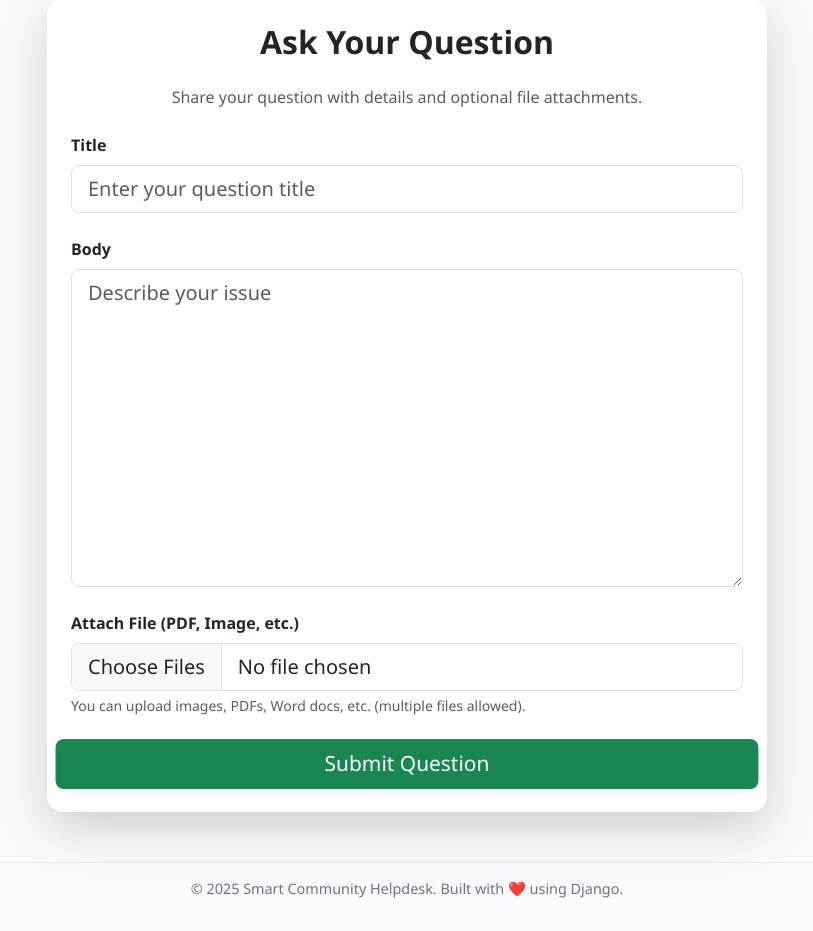
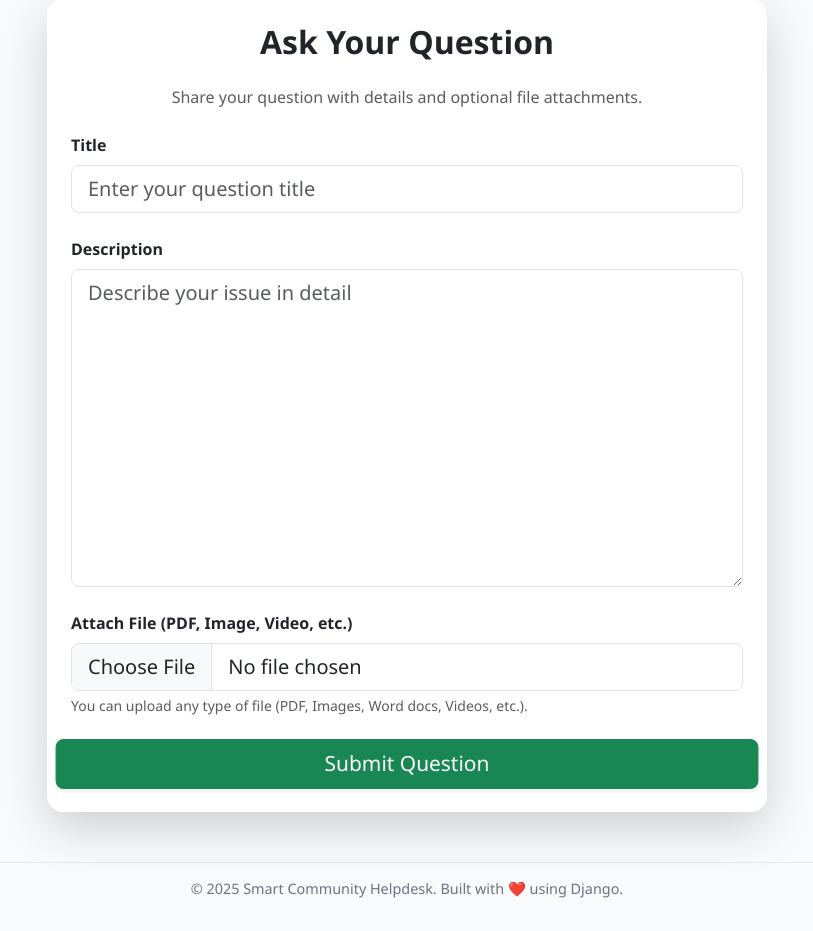
Before and after one commit to max-ashwin09/helpdesk_webapp, a Django app: page /ask/ in a window 1280 px wide. Shown: the part 111-1042 px from the top of the page, without its empty margins (233-1046 px from the left). Run offline with Django 5.2, Linux system fonts and the light colour scheme; the visitor is signed in with stand-in values (Sample User, id 1); some libraries are stand-ins or nearby versions.

Commit message:
changes in file upload

```diff
--- a/main/forms.py
+++ b/main/forms.py
@@ -14,14 +14,27 @@ class OTPForm(forms.Form):
 
 # ❓ Ask a Question Form
 class QuestionForm(forms.ModelForm):
+    file = forms.FileField(
+        required=False,   # file optional kar diya
+        widget=forms.ClearableFileInput(attrs={
+            'class': 'form-control',
+        })
+    )
+
     class Meta:
         model = Question
-        fields = ['title', 'body', 'tags', 'file']
+        fields = ['title', 'description', 'file']  # sirf ye chahiye
         widgets = {
-            'title': forms.TextInput(attrs={'class': 'form-control', 'placeholder': 'Enter your question title'}),
-            'body': forms.Textarea(attrs={'class': 'form-control', 'placeholder': 'Describe your issue'}),
-            'tags': forms.TextInput(attrs={'class': 'form-control', 'placeholder': 'Tags like Python, Django'}),
+            'title': forms.TextInput(attrs={
+                'class': 'form-control',
+                'placeholder': 'Enter your question title'
+            }),
+            'description': forms.Textarea(attrs={
+                'class': 'form-control',
+                'placeholder': 'Describe your issue in detail'
+            }),
         }
+
 
 #  Comment Form
 class CommentForm(forms.ModelForm):
--- a/main/templates/ask_question.html
+++ b/main/templates/ask_question.html
@@ -22,9 +22,9 @@
                 <form method="post" enctype="multipart/form-data" novalidate>
                     {% csrf_token %}
 
-                    <!-- Loop through fields except file and tags -->
+                    <!-- ✅ Loop through fields except file, tags and body -->
                     {% for field in form %}
-                        {% if field.name != 'file' and field.name != 'tags' %}
+                        {% if field.name != 'file' and field.name != 'tags' and field.name != 'body' %}
                             <div class="mb-4">
                                 <label for="{{ field.id_for_label }}" class="form-label fw-semibold">
                                     {{ field.label }}
@@ -49,11 +49,11 @@
                     <!-- File Upload -->
                     <div class="mb-4">
                         <label for="file" class="form-label fw-semibold">
-                            Attach File (PDF, Image, etc.)
+                            Attach File (PDF, Image, Video, etc.)
                         </label>
-                        <input type="file" name="file" id="file" class="form-control form-control-lg rounded-3" multiple>
+                        <input type="file" name="file" id="file" class="form-control form-control-lg rounded-3">
                         <div class="form-text text-muted">
-                            You can upload images, PDFs, Word docs, etc. (multiple files allowed).
+                            You can upload any type of file (PDF, Images, Word docs, Videos, etc.).
                         </div>
 
                         <!-- Preview Area -->
@@ -77,19 +77,17 @@
 <script>
     document.getElementById('file').addEventListener('change', function(event) {
         const preview = document.getElementById('filePreview');
-        preview.innerHTML = ''; // Clear previous previews
-        const files = event.target.files;
+        preview.innerHTML = '';
+        const file = event.target.files[0];
 
-        if (files.length === 0) {
-            preview.innerHTML = '<p class="text-muted">No files selected.</p>';
+        if (!file) {
+            preview.innerHTML = '<p class="text-muted">No file selected.</p>';
             return;
         }
 
-        Array.from(files).forEach(file => {
         const fileDiv = document.createElement('div');
         fileDiv.classList.add('d-flex', 'align-items-center', 'mb-2', 'p-2', 'border', 'rounded');
 
-            // File icon / preview
         if (file.type.startsWith('image/')) {
             const img = document.createElement('img');
             img.src = URL.createObjectURL(file);
@@ -104,13 +102,11 @@
             fileDiv.appendChild(icon);
         }
 
-            // File name + size
         const info = document.createElement('div');
         info.innerHTML = `<strong>${file.name}</strong><br><small class="text-muted">${(file.size / 1024).toFixed(1)} KB</small>`;
         fileDiv.appendChild(info);
 
         preview.appendChild(fileDiv);
     });
-    });
 </script>
 {% endblock %}
--- a/main/views.py
+++ b/main/views.py
@@ -5,20 +5,21 @@ from django.contrib import messages
 from django.core.mail import send_mail
 from django.utils import timezone
 from django.db.models import Q
-from django.http import HttpResponseForbidden
+from django.http import HttpResponseForbidden, JsonResponse
+from django.views.decorators.http import require_http_methods
 import random
 
-from .models import OTP, CustomUser, Question, Comment, QuestionFile
-from .forms import SignupForm, OTPForm, QuestionForm, CommentForm
+from .models import OTP, CustomUser, Question, Comment, Profile
+from .forms import SignupForm, OTPForm, QuestionForm, CommentForm, ProfileUpdateForm
 
 
-# Home Page - Show recent questions
+# Home Page
 def home(request):
     questions = Question.objects.order_by('-created_at')[:10]
     return render(request, 'home.html', {'questions': questions})
 
 
-# Signup View (Manual, not using SignupForm)
+# Signup View
 def signup_view(request):
     if request.method == 'POST':
         username = request.POST.get('username')
@@ -62,7 +63,7 @@ def signup_view(request):
     return render(request, 'signup.html')
 
 
-# OTP Verification View
+# OTP Verification
 def verify_otp(request):
     user_id = request.session.get('user_id')
     if not user_id:
@@ -73,7 +74,7 @@ def verify_otp(request):
 
     if request.method == 'POST':
         entered_otp = request.POST.get('otp')
-        if otp_instance.code == entered_otp and not otp_instance.is_expired():
+        if otp_instance and otp_instance.code == entered_otp and not otp_instance.is_expired():
             user.is_active = True
             user.save()
             login(request, user)
@@ -107,7 +108,7 @@ def resend_otp(request):
     return redirect('verify_otp')
 
 
-# Login View
+# Login
 def login_view(request):
     if request.method == 'POST':
         uname = request.POST['username']
@@ -122,21 +123,21 @@ def login_view(request):
     return render(request, 'login.html')
 
 
-# Logout View
+# Logout
 def logout_view(request):
     logout(request)
     return redirect('home')
 
 
-# Ask a Question (Login Required)
+# Ask Question
 @login_required
 def ask_question(request):
     if request.method == 'POST':
         form = QuestionForm(request.POST, request.FILES)
         if form.is_valid():
             question = form.save(commit=False)
-            question.user = request.user  # old model field
-            question.author = request.user  # new model field
+            question.user = request.user
+            question.author = request.user
             question.save()
             return redirect('home')
     else:
@@ -144,10 +145,11 @@ def ask_question(request):
     return render(request, 'ask_question.html', {'form': form})
 
 
-# View a single question with comments
+# View Question + Comments
 def view_question(request, id):
     question = get_object_or_404(Question, id=id)
     comments = Comment.objects.filter(question=question).order_by('-created_at')
+
     if request.method == 'POST':
         if request.user.is_authenticated:
             form = CommentForm(request.POST, request.FILES)
@@ -161,6 +163,7 @@ def view_question(request, id):
             return redirect('login')
     else:
         form = CommentForm()
+
     return render(request, 'view_question.html', {
         'question': question,
         'comments': comments,
@@ -179,7 +182,7 @@ def search_questions(request):
     return render(request, 'search_results.html', {'results': results, 'query': query})
 
 
-# Question Delete View me security logic
+# Delete Question File
 @login_required
 def delete_question_file(request, id):
     file = get_object_or_404(QuestionFile, id=id)
@@ -187,6 +190,7 @@ def delete_question_file(request, id):
         if file.file:
             file.file.delete(save=False)
         file.delete()
+        messages.success(request, "File deleted successfully!")
         return redirect('home')
     else:
         return HttpResponseForbidden("You are not allowed to delete this file.")
@@ -202,10 +206,10 @@ def delete_question(request, pk):
         return redirect('home')
     else:
         messages.error(request, "You don't have permission to delete this post.")
-        return redirect('view_question', pk=pk)
+        return redirect('view_question', id=pk)
 
 
-# Delete User (Admin Only)
+# Delete User (Admin only)
 @user_passes_test(lambda u: u.is_superuser)
 def delete_user(request, user_id):
     from django.contrib.auth.models import User
@@ -215,12 +219,11 @@ def delete_user(request, user_id):
     return redirect('home')
 
 
-#  Edit question function
+# Edit Question
 @login_required
 def edit_question(request, pk):
     question = get_object_or_404(Question, pk=pk)
 
-    # Permission check
     if request.user != question.user and not request.user.is_superuser:
         messages.error(request, "You don't have permission to edit this post.")
         return redirect('view_question', id=question.pk)
@@ -229,11 +232,10 @@ def edit_question(request, pk):
         question.title = request.POST.get('title')
         question.body = request.POST.get('description')
 
-        # File replace logic
         if 'file' in request.FILES and request.FILES['file']:
             if question.file:
-                question.file.delete(save=False)  # delete old file
-            question.file = request.FILES['file']  # set new file
+                question.file.delete(save=False)
+            question.file = request.FILES['file']
 
         question.save()
         messages.success(request, "Post updated successfully!")
@@ -242,35 +244,13 @@ def edit_question(request, pk):
     return render(request, 'edit_question.html', {'question': question})
 
 
-
-
-
 # Edit Comment
 @login_required
-# def edit_comment(request, comment_id):
-#     comment = get_object_or_404(Comment, id=comment_id)
-
-#     # Only author or superuser can edit
-#     if request.user != comment.author and not request.user.is_superuser:
-#         return redirect('question_detail', pk=comment.question.id)
-
-#     if request.method == "POST":
-#         form = CommentForm(request.POST, request.FILES, instance=comment)
-#         if form.is_valid():
-#             form.save()
-#             return redirect('question_detail', pk=comment.question.id)
-#     else:
-#         form = CommentForm(instance=comment)
-
-#     return render(request, 'edit_comment.html', {'form': form})
-
-
 def edit_comment(request, comment_id):
     comment = get_object_or_404(Comment, id=comment_id)
 
-    # sirf apna comment ya superuser edit kar sake
     if request.user != comment.author and not request.user.is_superuser:
-        return redirect('view_question', question_id=comment.question.id)
+        return redirect('view_question', id=comment.question.id)
 
     if request.method == "POST":
         form = CommentForm(request.POST, request.FILES, instance=comment)
@@ -288,27 +268,18 @@ def edit_comment(request, comment_id):
 def delete_comment(request, comment_id):
     comment = get_object_or_404(Comment, id=comment_id)
 
-    # Only author or superuser can delete
     if request.user != comment.author and not request.user.is_superuser:
-        return redirect('question_detail', pk=comment.question.id)
+        return redirect('view_question', id=comment.question.id)
 
     question_id = comment.question.id
     comment.delete()
-    return redirect('question_detail', pk=question_id)
+    messages.success(request, "Comment deleted successfully!")
+    return redirect('view_question', id=question_id)
 
 
-
-
-# Profile FUnction
-
-
-from .models import Profile
-from django.contrib import messages
-from django.contrib.auth.decorators import login_required
-from .forms import ProfileUpdateForm
+# Profile
 @login_required
 def profile(request):
-    # Profile object create karo agar exist nahi karta
     profile, created = Profile.objects.get_or_create(user=request.user)
 
     if request.method == 'POST':
@@ -326,7 +297,7 @@ def profile(request):
     })
 
 
-# Remove Profile Picture
+# Remove Profile Pic
 @login_required
 def remove_profile_pic(request):
     if request.method == "POST":
@@ -337,33 +308,18 @@ def remove_profile_pic(request):
     return redirect("profile")
 
 
-
-
-
 # AI Suggestion View
-# main/views.py
-from django.http import JsonResponse
-from django.views.decorators.http import require_http_methods
-from django.shortcuts import get_object_or_404
-from .models import Question  # apne model ka sahi naam use karein
-
 @require_http_methods(["GET", "POST"])
 def ai_suggest(request, question_id):
-    """
-    Always returns JsonResponse.
-    Never falls through without return.
-    """
     try:
         question = get_object_or_404(Question, pk=question_id)
 
-        # Input text: POST 'text' > GET 'text' > question ka title/body
         text = (
             request.POST.get("text")
             or request.GET.get("text")
             or f"{getattr(question, 'title', '')}\n{getattr(question, 'body', '')}"
         ).strip()
 
-        # Dummy suggestion (yaha apna AI/LLM/logic call karo)
         suggestions = generate_suggestions(text)
 
         return JsonResponse(
@@ -375,36 +331,14 @@ def ai_suggest(request, question_id):
             },
             status=200,
         )
-
     except Exception as e:
-        # IMPORTANT: kabhi bhi None return mat hone do
-        # yaha logging bhi kar sakte ho
         return JsonResponse({"ok": False, "error": str(e)}, status=500)
 
 
 def generate_suggestions(text: str):
-    """
-    Placeholder: apna AI logic yaha lagao.
-    Return hamesha list/dict jaisa JSON-serializable hona chahiye.
-    """
     base = text[:80].replace("\n", " ")
     return [
         f"Clarify the problem scope related to: '{base}...'",
         "Share sample input/output so helpers can reproduce.",
         "Add relevant tags and environment details (OS, versions).",
     ]
-
-
-
-
-# from time import time
-
-# @login_required
-# @require_GET
-# def ai_suggest(request, pk: int):
-#     last = request.session.get("ai_last_ts", 0)
-#     now = time()
-#     if now - last < 8:  # 8 seconds cooldown
-#         return JsonResponse({"ok": False, "error": "Slow down. Try again in a few seconds."}, status=429)
-#     request.session["ai_last_ts"] = now
-#     # ...baaki code same (as above) ...
```
Also changed, not shown: helpdesk/settings.py (+15 -15 lines), main/models.py (+12 -14 lines), main/migrations/0002_remove_uploadedfile_user_remove_question_tags_and_more.py (added). Lines whose indentation alone changed are shown as unchanged.
